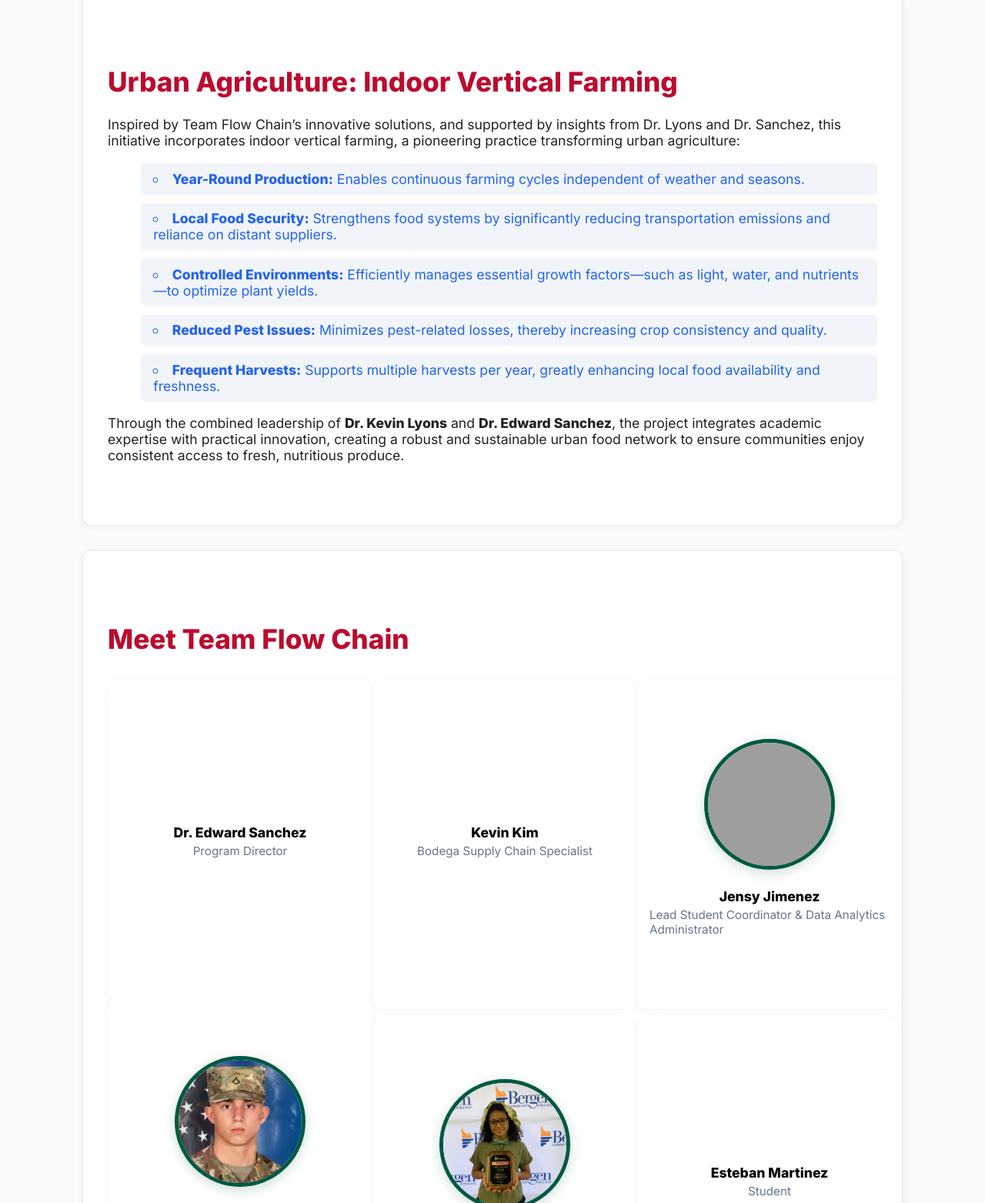
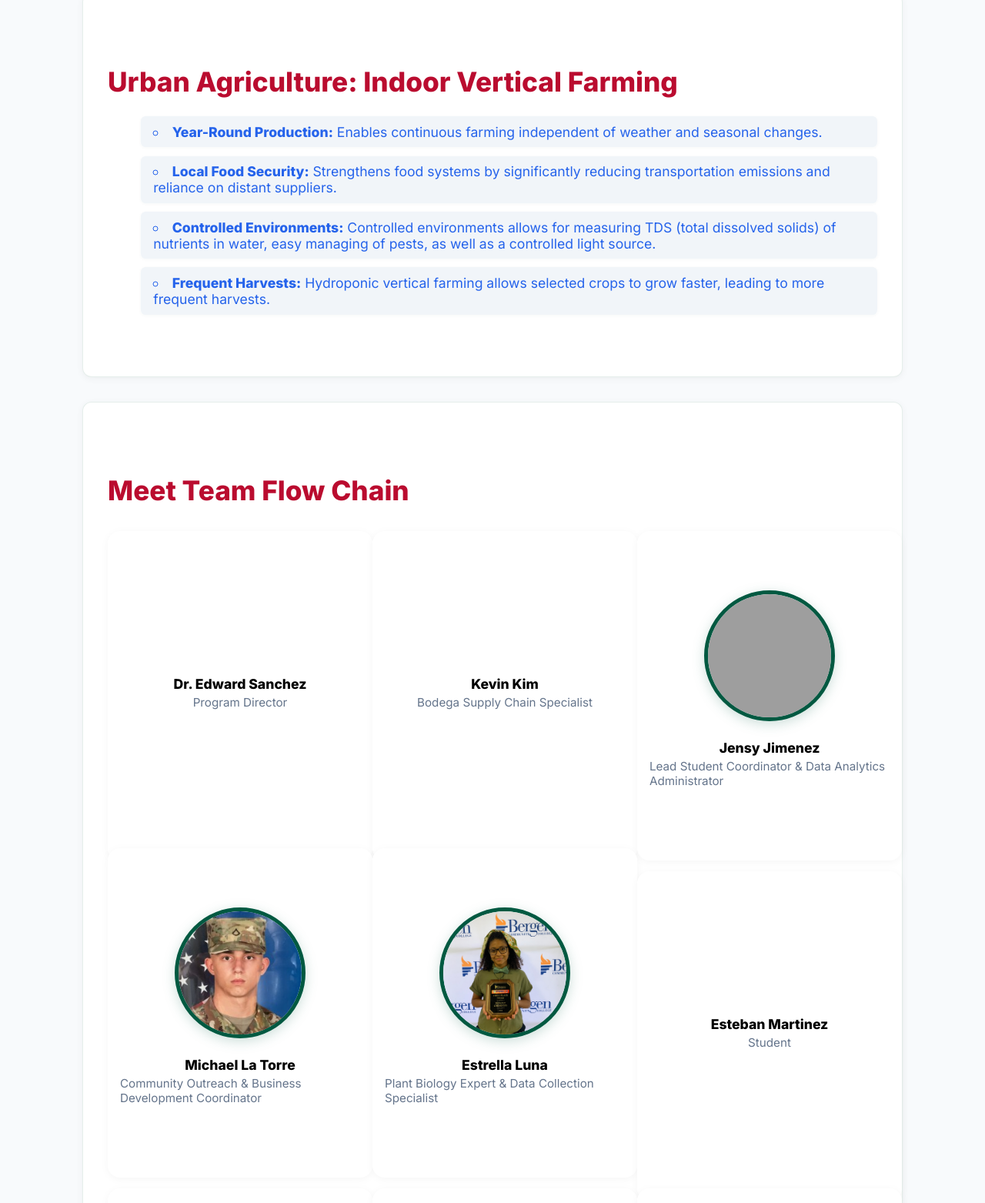
Before and after one commit to jjimenez723/Bodega-Project, a plain HTML site: page index.html in a window 1280 px wide. Shown: the part 2889-4452 px from the top of the page at 77% size. Drawn offline with nearby package versions, Linux system fonts and the light colour scheme; grey boxes are pictures that could not be loaded.

Commit message:
Team Card Changes

```diff
--- a/index.html
+++ b/index.html
@@ -116,15 +116,12 @@
 
   <section class="content-section">
     <h2>Urban Agriculture: Indoor Vertical Farming</h2>
-    <p>Inspired by Team Flow Chain’s innovative solutions, and supported by insights from Dr. Lyons and Dr. Sanchez, this initiative incorporates indoor vertical farming, a pioneering practice transforming urban agriculture:</p>
     <ul class="vertical-farming-list">
-      <li><strong>Year-Round Production:</strong> Enables continuous farming cycles independent of weather and seasons.</li>
+      <li><strong>Year-Round Production:</strong> Enables continuous farming independent of weather and seasonal changes.</li>
       <li><strong>Local Food Security:</strong> Strengthens food systems by significantly reducing transportation emissions and reliance on distant suppliers.</li>
-      <li><strong>Controlled Environments:</strong> Efficiently manages essential growth factors—such as light, water, and nutrients—to optimize plant yields.</li>
-      <li><strong>Reduced Pest Issues:</strong> Minimizes pest-related losses, thereby increasing crop consistency and quality.</li>
-      <li><strong>Frequent Harvests:</strong> Supports multiple harvests per year, greatly enhancing local food availability and freshness.</li>
+      <li><strong>Controlled Environments:</strong> Controlled environments allows for measuring TDS (total dissolved solids) of nutrients in water, easy managing of pests, as well as a controlled light source.</li>
+      <li><strong>Frequent Harvests:</strong> Hydroponic vertical farming allows selected crops to grow faster, leading to more frequent harvests.</li>
     </ul>
-    <p>Through the combined leadership of <strong>Dr. Kevin Lyons</strong> and <strong>Dr. Edward Sanchez</strong>, the project integrates academic expertise with practical innovation, creating a robust and sustainable urban food network to ensure communities enjoy consistent access to fresh, nutritious produce.</p>
   </section>
 
   <section id="team" class="content-section">
@@ -141,7 +138,7 @@
             <h3>Dr. Edward Sanchez</h3>
             <p class="bio">Leading the Rutgers Newark Bodega Project with expertise in sustainable food systems and community development.</p>
             <div class="social-links">
-              <a href="#" class="social-link">LinkedIn</a>
+              <a href="https://www.linkedin.com/in/shanandra-ubiera-783149232/" class="social-link" target="_blank">LinkedIn</a>
               <a href="#" class="social-link">Email</a>
             </div>
           </div>
@@ -156,7 +153,7 @@
           </div>
           <div class="card-back">
             <h3>Kevin Kim</h3>
-            <p class="bio">Optimizing supply chain logistics and inventory management to connect local farms with neighborhood bodegas.</p>
+            <p class="bio">Kevin Kim is a nursing major at Bergen Community College. During his first year at Bergen, he was a HSI educator teaching high school students as well as a member of the 4-H Club. During the summer of 2025, he joined a team of Bergen scholars to examine the local supply chain of produce within Newark, with the goal of establishing a connection from local producers to bodegas. Having nearly 10 years of experience as an owner of a greengrocer in New York, he brings to the team valuable knowledge of how small businesses operate. Optimizing supply chain logistics and inventory management to connect local farms with neighborhood bodegas.</p>
             <div class="social-links">
               <a href="#" class="social-link">LinkedIn</a>
               <a href="#" class="social-link">Email</a>
@@ -208,9 +205,9 @@
           </div>
           <div class="card-back">
             <h3>Estrella Luna</h3>
-            <p class="bio">Reviving urban gardens and promoting sustainable farming practices through research-based approaches.</p>
+            <p class="bio">Estrella Luna is a biology major. Over the course of her time at Bergen, she was a Nextgen scholar and has participated in many clubs and activities such as 4-H Club, STEM Club, and STEM Students Scholars (3SP). With plans to pursue a bachelor's degree in Biology and a minor in nutrition, her goal is to get a doctorate degree in Pharmacy. She contributed to the project through leadership in regards to collecting data, communicating with bodega owners through scripts and simplification, and presenting the project.</p>
             <div class="social-links">
-              <a href="#" class="social-link">LinkedIn</a>
+              <a href="https://www.linkedin.com/in/estrella-luna-472a48321" class="social-link" target="_blank">LinkedIn</a>
               <a href="#" class="social-link">Email</a>
             </div>
           </div>
@@ -242,7 +239,7 @@
           </div>
           <div class="card-back">
             <h3>Riley O'Sullivan</h3>
-            <p class="bio">Creating vibrant marketing campaigns and amplifying project successes across social media platforms.</p>
+            <p class="bio">Riley O’Sullivan is a business major at Bergen Community College, currently preparing to transfer to Rutgers University–New Brunswick in the fall to pursue his bachelor’s degree. At Rutgers, he plans to deepen his knowledge of supply chain management and business. His career goal is to secure a position in New York City after graduation and, ultimately, to build his own business. Creating vibrant marketing campaigns and amplifying project successes across social media platforms.</p>
             <div class="social-links">
               <a href="#" class="social-link">LinkedIn</a>
               <a href="#" class="social-link">Email</a>
@@ -259,7 +256,7 @@
           </div>
           <div class="card-back">
             <h3>Shanandra Ubiera</h3>
-            <p class="bio">Bridging cultural and language barriers through community engagement workshops and trust-building initiatives.</p>
+            <p class="bio">Shanandra Ubiera is a Business Administration major, Accounting concentration at Bergen Community College. She will be transferring to Rutgers University–Newark in the fall. Shanandra has been involved in several Rutgers and USDA-sponsored initiatives, as well as clubs that have a finance focus. She plans to have a Supply Chain Management career with a focus in the agriculture industry. Shanandra is also ready to venture into other areas of business as she continues to develop and learn more things.</p>
             <div class="social-links">
               <a href="#" class="social-link">LinkedIn</a>
               <a href="#" class="social-link">Email</a>
```
Also changed, not shown: 3 other files.
